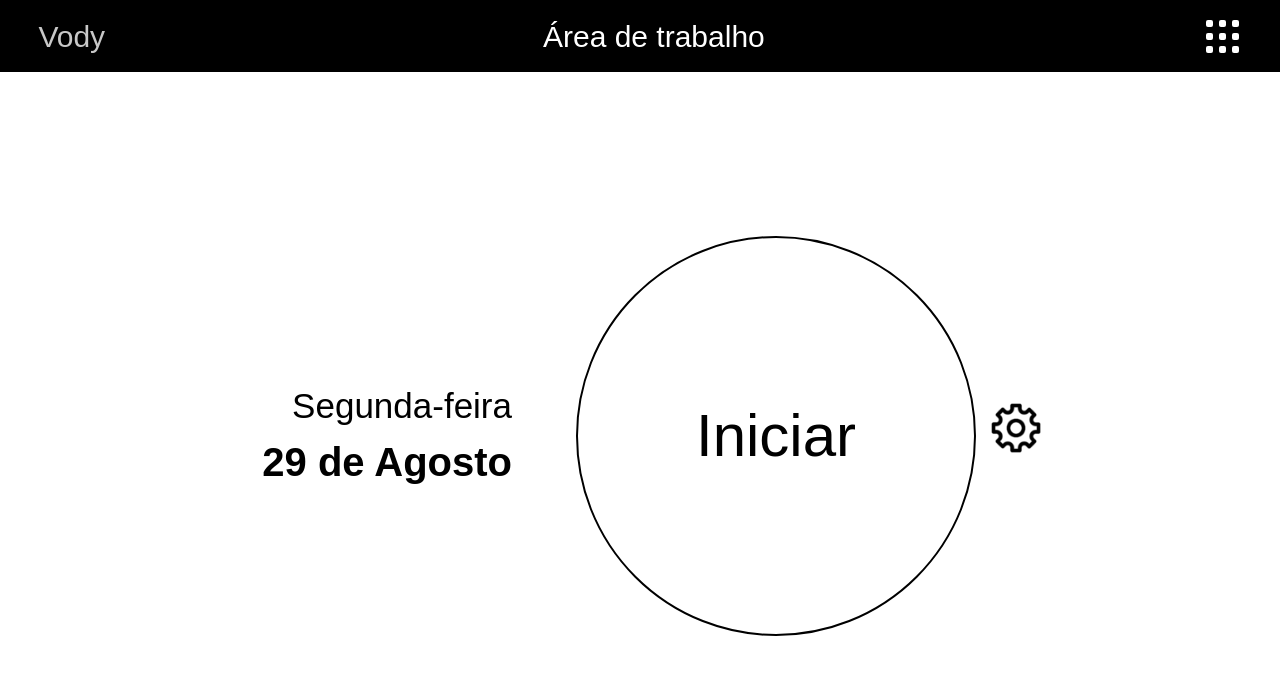
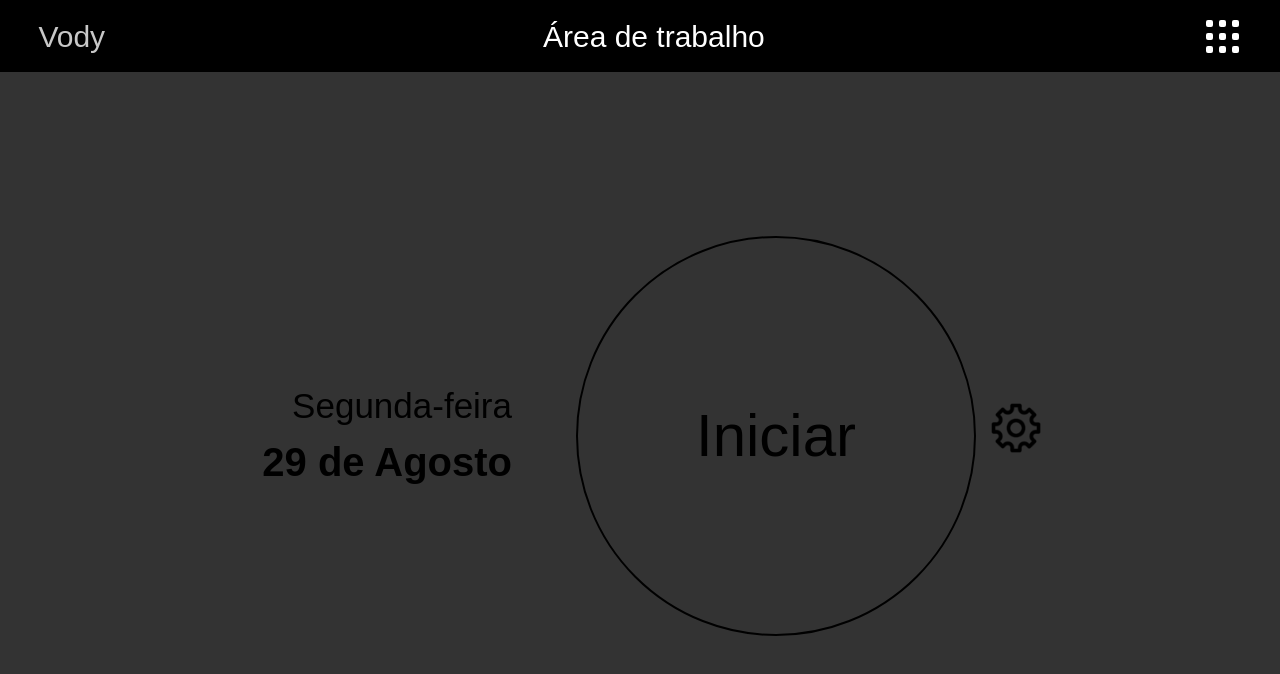
Before and after one commit to Davi-senna/Vody, a Vue app in the folder frontend/: page / in a window 1280 px wide. Shown: the top 674 px of the page. Built offline with nearby package versions, Linux system fonts and the light colour scheme.

Commit message:
Feat: criando settingModal

```diff
--- a/frontend/public/index.html
+++ b/frontend/public/index.html
@@ -4,6 +4,7 @@
     <meta charset="utf-8">
     <meta http-equiv="X-UA-Compatible" content="IE=edge">
     <meta name="viewport" content="width=device-width,initial-scale=1.0">
+    <link rel="shortcut icon" href="logo.png" type="image/x-icon">
   </head>
   <body>
     <div id="app"></div>
--- a/frontend/src/App.vue
+++ b/frontend/src/App.vue
@@ -1,4 +1,5 @@
 <template>
+
 
     <Header/>
     <section id="content">
--- /dev/null
+++ b/frontend/src/components/SettingsModal.vue
@@ -0,0 +1,28 @@
+<template>
+
+    <div id="container-modal">
+
+    </div>
+
+</template>
+
+<script>
+    export default{
+        name: "SettingsModal"
+    }
+</script>
+
+<style scoped>
+
+    #container-modal{
+        position: absolute;
+        background-color: rgba(0,0,0,0.8);
+        width: 100vw;
+        height: 91vh;
+        display: flex;
+        justify-content:center;
+        align-items: center;
+    }
+
+
+</style>
--- a/frontend/src/components/Stopwatch.vue
+++ b/frontend/src/components/Stopwatch.vue
@@ -12,10 +12,16 @@
         </figure>
     </div>
 
+    <SettingsModal />
+
 </template>
 
 <script>
-    var interval
+
+import SettingsModal from '@/components/SettingsModal.vue'
+
+var interval
+
 export default {
     name: "Stopwatch",
     data() {
@@ -70,6 +76,9 @@ export default {
                 this.hours = 0
             }
         }
+    },
+    components:{
+        SettingsModal
     }
 }
 
@@ -106,7 +115,7 @@ button {
     font-weight: 500;
 }
 
-#button-start:hover{
+#button-start:hover {
     font-size: 65px;
 }
 
@@ -129,7 +138,7 @@ span {
     cursor: pointer;
     animation-name: settings;
     animation-duration: 0.5s;
-    }
+}
 
 @keyframes settings {
     from {
@@ -141,8 +150,8 @@ span {
     }
 }
 
-@media(max-width: 950px){
-    #stopwatch{
+@media(max-width: 950px) {
+    #stopwatch {
         width: 100vw;
         height: 80vh;
         display: flex;
```
Also changed, not shown: frontend/public/logo.png (added).
